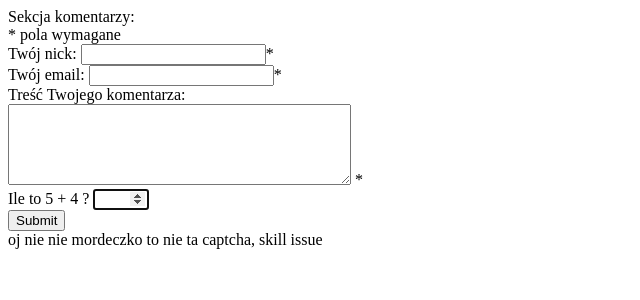
After one commit to Neot0x/Sieciowe-systemy-informacyjne, a PHP site: page /testy.php in a window 1280 px wide. The commit adds this page. Shown: the top 300 px of the page, without its empty margins (0-640 px from the left). Run offline with PHP 8.4, Linux system fonts and the light colour scheme.

Commit message:
Zajęcia 09.11.2023
Próba dodania CAPTCHA

```diff
--- /dev/null
+++ b/SSI/testy.php
@@ -0,0 +1,50 @@
+<!DOCTYPE html>
+<html>
+    <head>
+    </head>
+    <body>
+    Sekcja komentarzy: <br>
+        <span class = 'error'>* pola wymagane</span>
+        <form method = 'post'>
+        <label for = 'nick'>Twój nick: </label>
+        <input type = 'text' name = 'nick'><span class = 'error'>* </span><br>
+        <label for = 'email'>Twój email: </label>
+        <input type = 'text' name = 'email'><span class = 'error'>* </span><br>
+        <label>Treść Twojego komentarza: </label>
+        <br><textarea name = 'komentarz' rows = '5' cols = '40'></textarea>
+        <span class = 'error'>* </span><br>
+        <?php
+        $a = rand(0, 9);
+        $b = rand(0, 10 - $a);
+        echo("Ile to ".$a." + ".$b." ?");
+        echo("
+        <input name = 'captcha' type = 'number' min = '0' max = '10' autofocus><br>
+        <input type = 'submit'>
+        </form>
+        </article>
+        ");
+        $nick = $email = $komentarz = "";
+        $captcha = 0;
+        if($_SERVER["REQUEST_METHOD"] == "POST"){
+            $nick = test_input($_POST["nick"]);
+            $email = test_input($_POST["email"]);
+            $komentarz = test_input($_POST["komentarz"]);
+            $captcha = test_input($_POST["captcha"]);
+        }
+
+        function test_input($data) {
+            $data = trim($data);
+            $data = stripslashes($data);
+            $data = htmlspecialchars($data);
+            return $data;
+          }
+        $captcha_result = $a + $b;
+
+        if($captcha_result != $captcha){
+            echo("oj nie nie mordeczko to nie ta captcha, skill issue");
+        }else{
+            echo("udalo ci sie, super jestes");
+        }
+        ?>
+    </body>
+</html>
```
Also changed, not shown: SSI/wpisy.php (+19 -5 lines).
